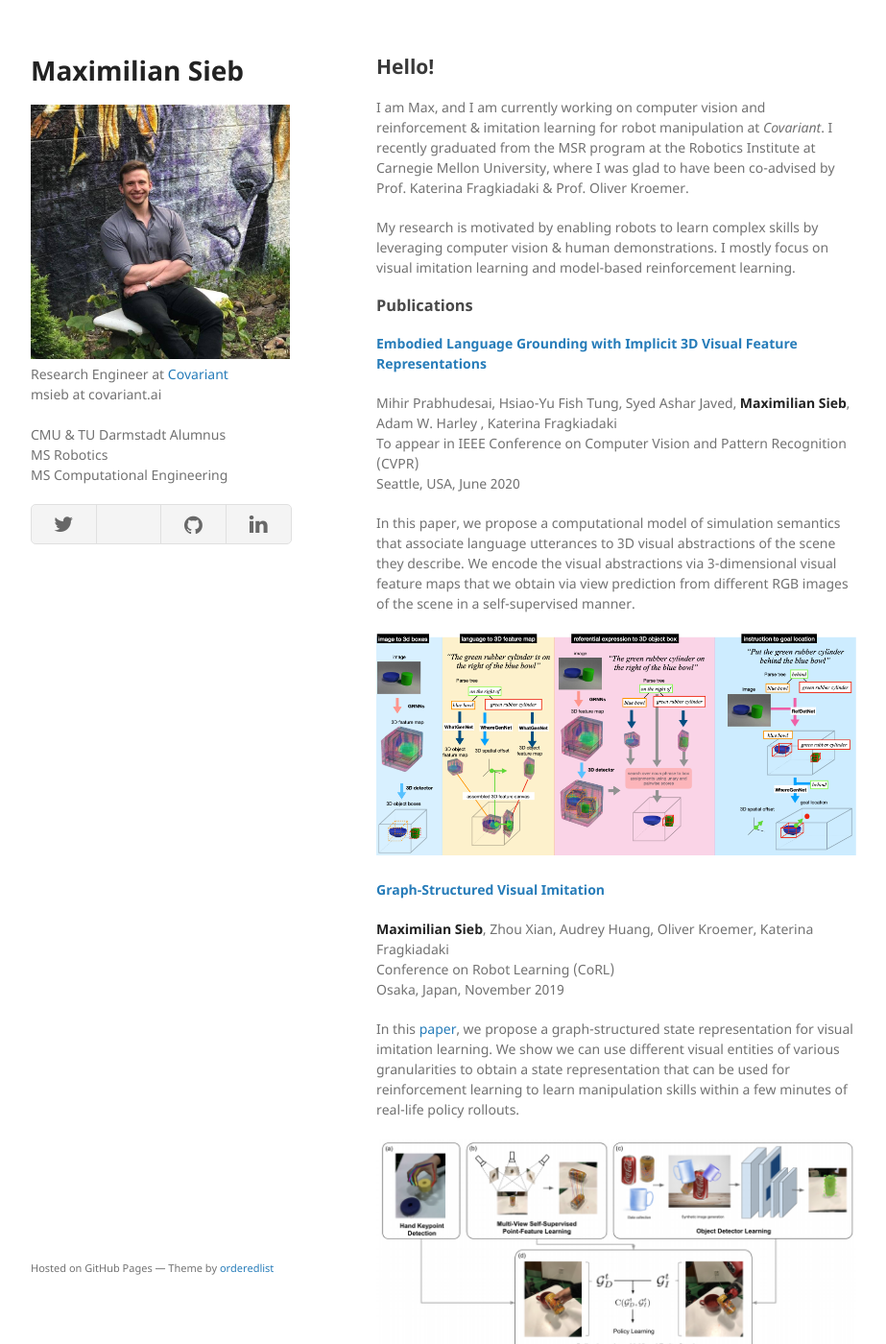
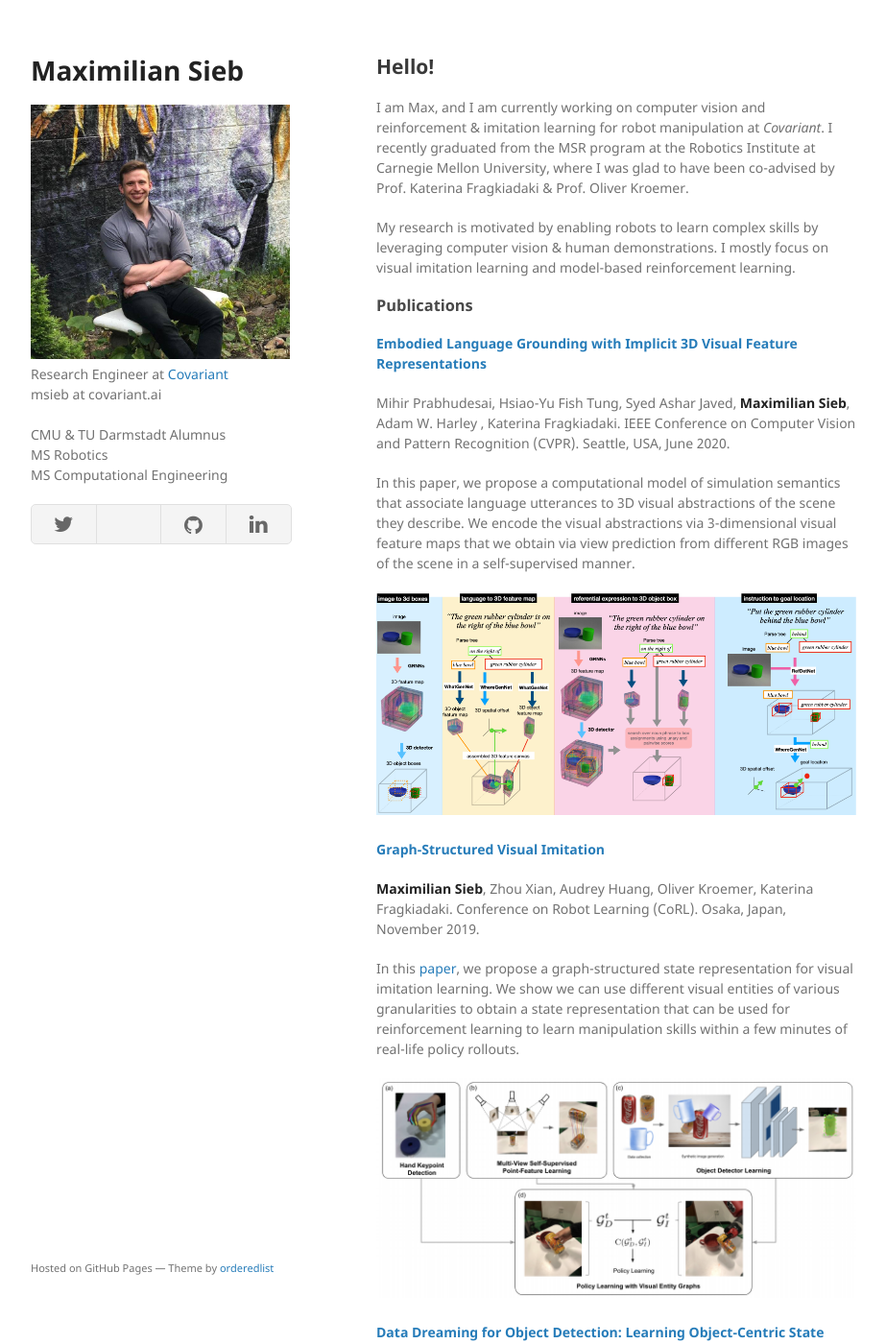
Before and after one commit to msieb1/msieb.io, a Jekyll site: the page built from index.md, in a window 1280 px wide and 1400 px high. Shown: the whole window at 96% size, without its empty margins (178-1101 px from the left). Built offline with Jekyll 4.4.1, drawn with Linux system fonts in a browser that asks for light colours; our own code applies the rules of GitHub Pages for plain Markdown files; a style sheet for code colours, icons or effects is not loaded; some of the changed text lies outside the part shown.

Commit message:
update major

```diff
--- a/index.md
+++ b/index.md
@@ -6,27 +6,27 @@ My research is motivated by enabling robots to learn complex skills by leveragin
 
 ### Publications
 #### [Embodied Language Grounding with Implicit 3D Visual Feature Representations](https://arxiv.org/pdf/1910.01210.pdf)
-Mihir Prabhudesai, Hsiao-Yu Fish Tung, Syed Ashar Javed, **Maximilian Sieb**, Adam W. Harley , Katerina Fragkiadaki
-To appear in IEEE Conference on Computer Vision and Pattern Recognition (CVPR)
-Seattle, USA, June 2020
+Mihir Prabhudesai, Hsiao-Yu Fish Tung, Syed Ashar Javed, **Maximilian Sieb**, Adam W. Harley , Katerina Fragkiadaki.
+IEEE Conference on Computer Vision and Pattern Recognition (CVPR).
+Seattle, USA, June 2020.
 
 In this paper, we propose a computational model of simulation semantics that associate language utterances to 3D visual abstractions of the scene they describe. We encode the visual abstractions via 3-dimensional visual feature maps that we obtain via view prediction from different RGB images of the scene in a self-supervised manner.
 
 ![](assets/embodied_grounding.png)
 
 #### [Graph-Structured Visual Imitation](https://msieb1.github.io/visual-entity-graphs/)
-**Maximilian Sieb**, Zhou Xian, Audrey Huang, Oliver Kroemer, Katerina Fragkiadaki
-Conference on Robot Learning (CoRL)
-Osaka, Japan, November 2019
+**Maximilian Sieb**, Zhou Xian, Audrey Huang, Oliver Kroemer, Katerina Fragkiadaki.
+Conference on Robot Learning (CoRL).
+Osaka, Japan, November 2019.
 
 In this [paper](https://arxiv.org/pdf/1907.05518), we propose a graph-structured state representation for visual imitation learning. We show we can use different visual entities of various granularities to obtain a state representation that can be used for reinforcement learning to learn manipulation skills within a few minutes of real-life policy rollouts.
 
 ![](assets/graph-2.png)
 
 #### [Data Dreaming for Object Detection: Learning Object-Centric State Representations for Visual Imitation](http://www.cs.columbia.edu/~allen/S19/Student_Papers/fragiadaki_object_mask.pdf)
-**Maximilian Sieb**, Katerina Fragkiadaki
-IEEE-RAS 18th International Conference on Humanoid Robots (Humanoids)
-Beijing, China, November, 2018
+**Maximilian Sieb**, Katerina Fragkiadaki.
+IEEE-RAS 18th International Conference on Humanoid Robots (Humanoids).
+Beijing, China, November, 2018.
 
 In this paper, we show how we can use synthetically generated image data from only a few background-subtracted ground-truth images to build instance-specific object detectors robust to partial occlusions. Further, we demonstrate how we can use these detectors to imitate human demonstrations of manipulation tasks in a sample-efficient manner, where the overall imitation learning process takes less than 10 minutes.
 
```
